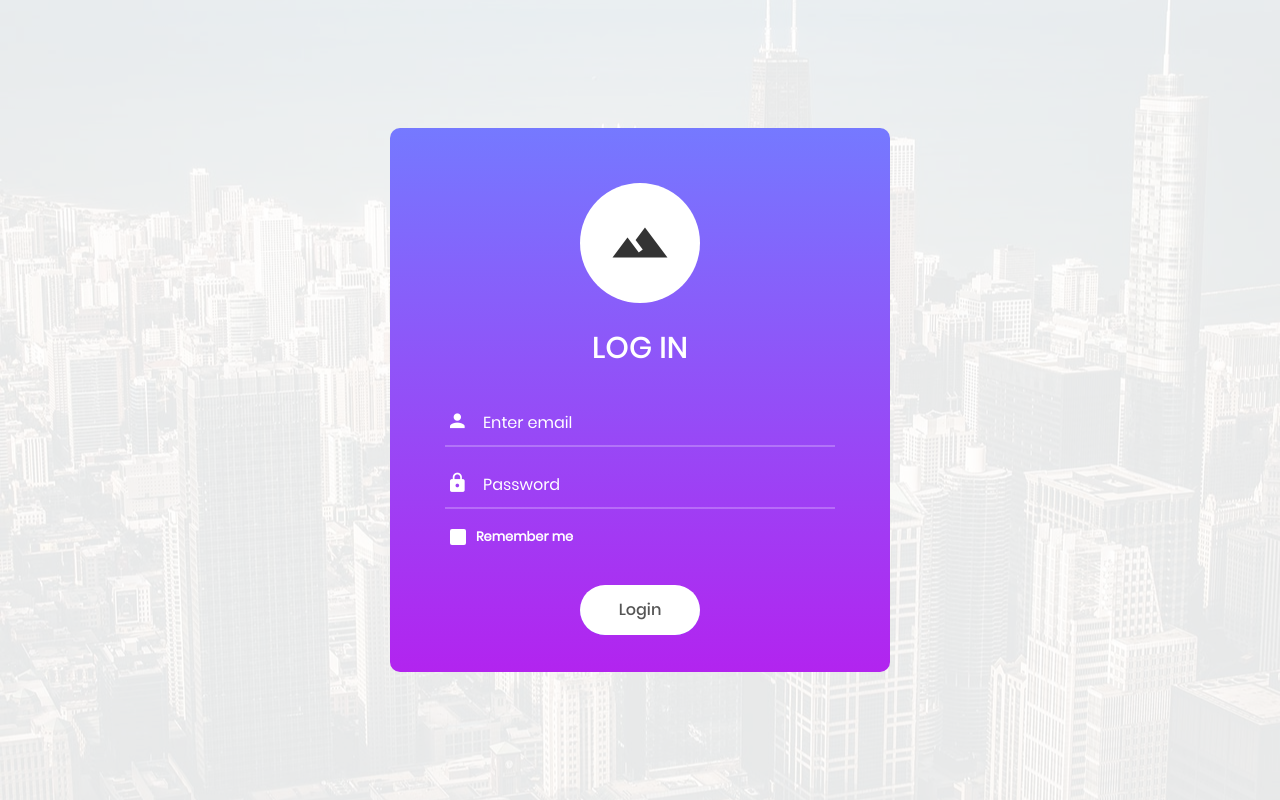
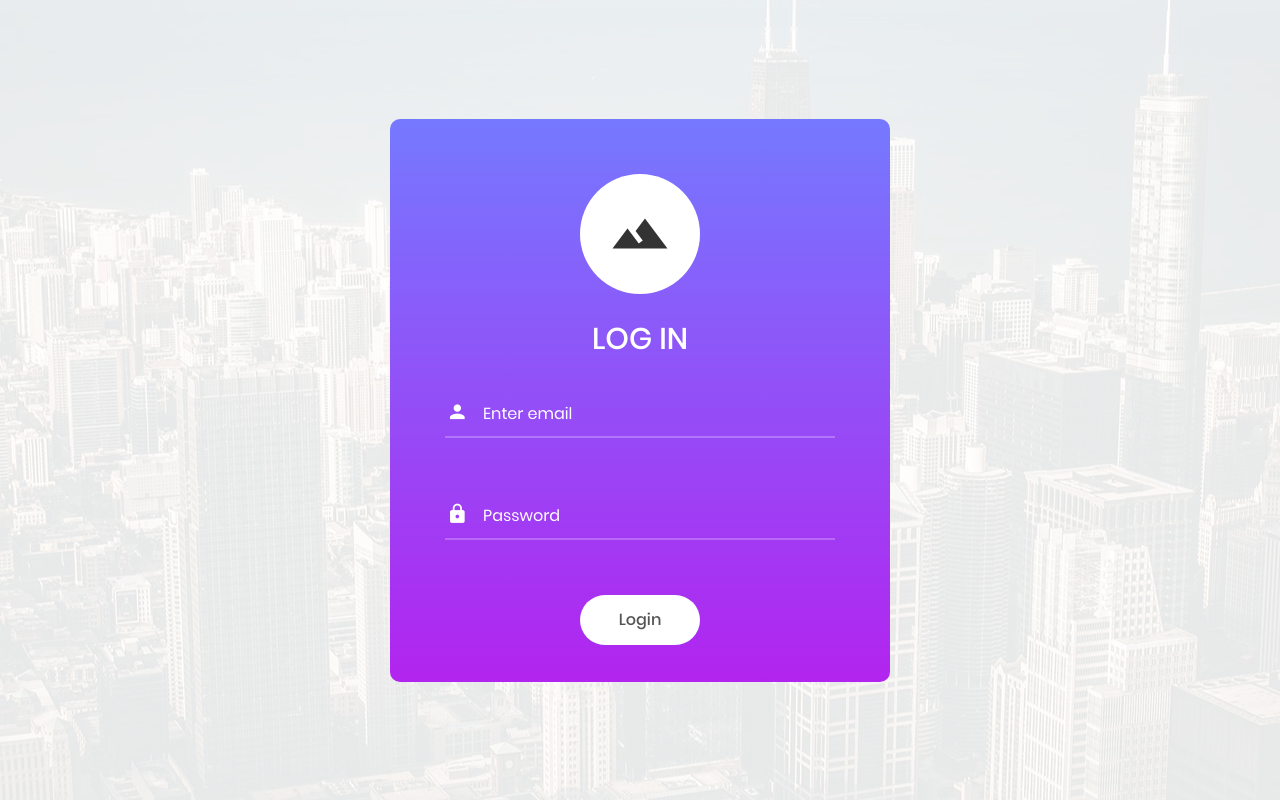
Before and after one commit to MananTaneja/elective-management-admin, a React (Create React App) app in the folder webappadmin/: page / in a window 1280 px wide. Built offline with nearby package versions, Linux system fonts and the light colour scheme; no server answers; the database is empty.

Commit message:
minor UI tweaks

```diff
--- a/webappadmin/src/Login.js
+++ b/webappadmin/src/Login.js
@@ -1,6 +1,6 @@
 import React, { Component } from 'react';
 import fire from './config/Fire';
-import Background from './bg-01.jpg';
+import Background from './images/bg-01.jpg';
 
 class Login extends Component {
     constructor(props) {
@@ -55,18 +55,15 @@ class Login extends Component {
                                 <input value={this.state.email} onChange={this.handleChange} type="email" name="email" className="input100" id="exampleInputEmail1" aria-describedby="emailHelp" placeholder="Enter email" />
                                 <span className="focus-input100" data-placeholder="&#xf207;"></span>
                             </div>
+                            <br/>
+                            <br/>
                             <div className="form-group wrap-input100 validate-input">
                                 {/* <label for="exampleInputPassword1">Password</label> */}
                                 <input value={this.state.password} onChange={this.handleChange} type="password" name="password" className="input100" id="exampleInputPassword1" placeholder="Password" />
                                 <span className="focus-input100" data-placeholder="&#xf191;"></span>
                             </div>
-
-                            <div className="contact100-form-checkbox">
-                                <input className="input-checkbox100" id="ckb1" type="checkbox" name="remember-me" />
-                                <label className="label-checkbox100">
-                                    Remember me
-						            </label>
-                            </div>
+                            <br/>
+                            <br/>
                             <div className="container-login100-form-btn">
                                 <button type="submit" onClick={this.login} className="login100-form-btn">Login</button>
                             </div>
```
Also changed, not shown: webappadmin/src/images/bg-01.jpg (renamed from webappadmin/src/bg-01.jpg).
